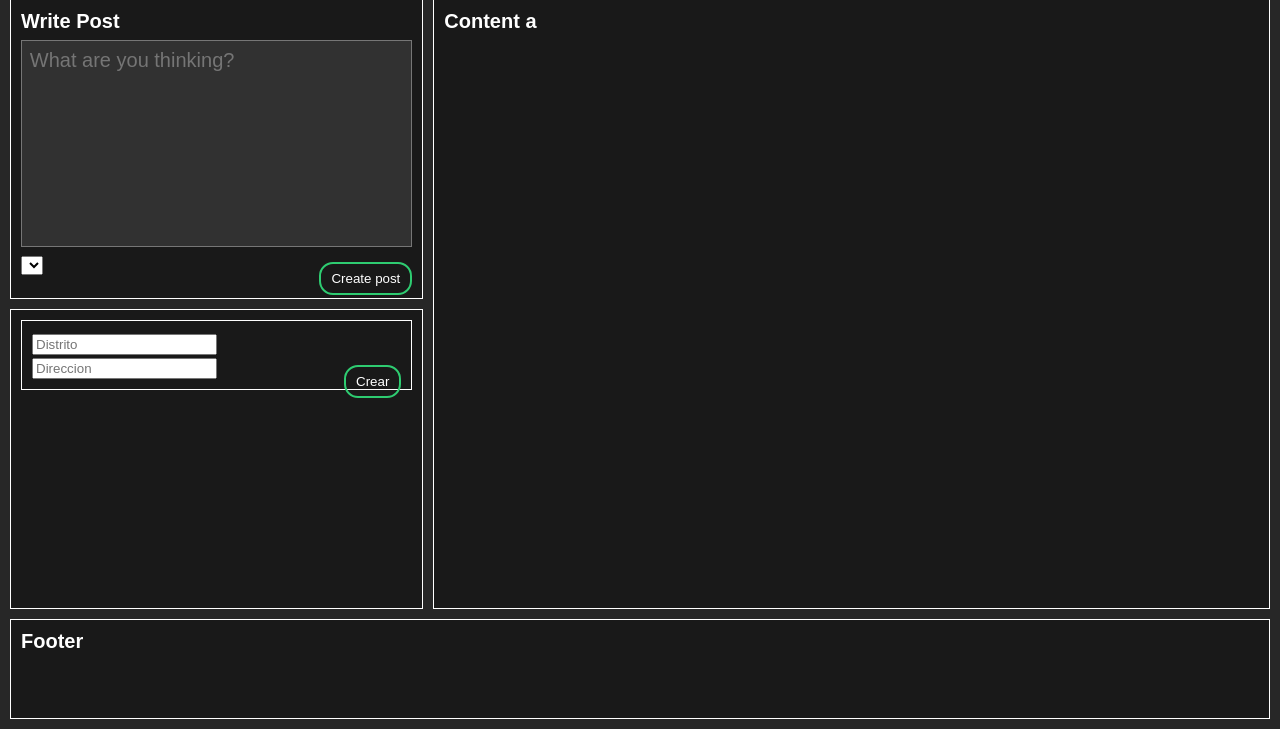
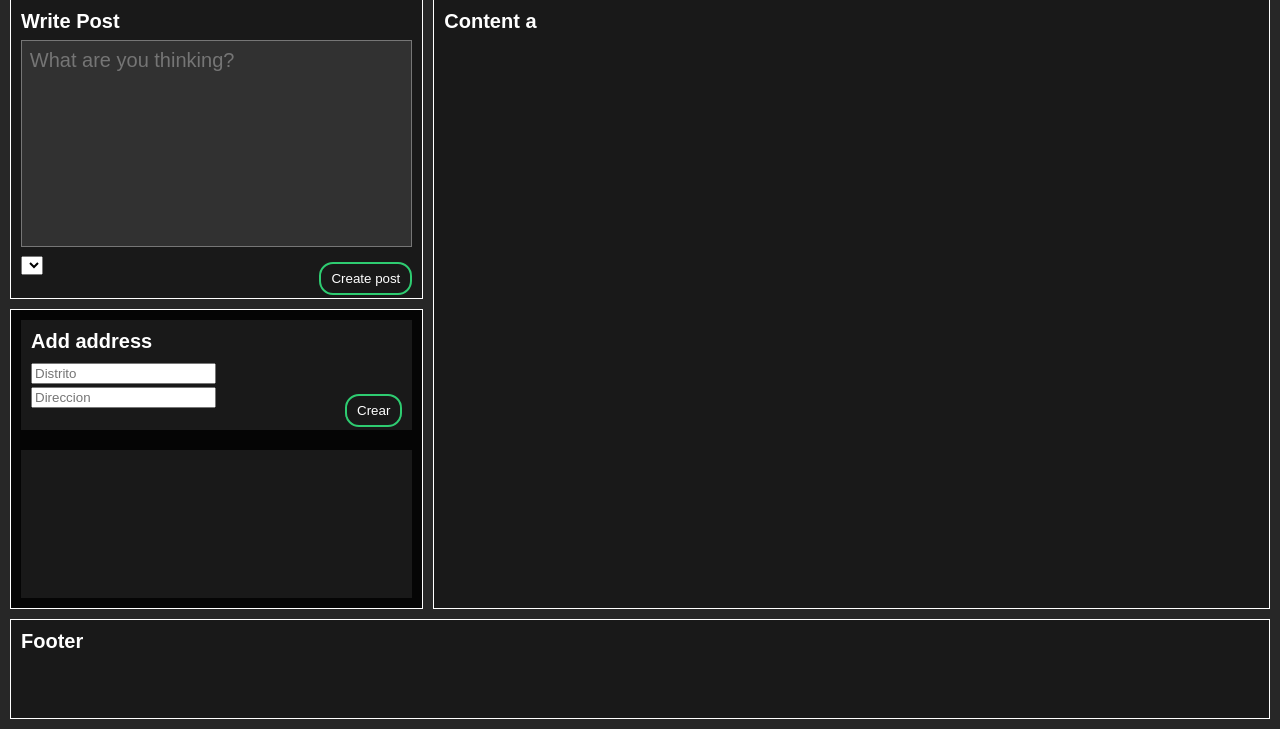
Before and after one commit to lender512/Proyecto-DBP, a Flask app: page /main in a window 1280 px wide. Shown: the part 92-821 px from the top of the page. Run offline with Flask 2, Linux system fonts and the light colour scheme; the visitor is signed in with stand-in values (Sample User, id 1); data comes from the database, SQL or seed files in the repository; data that the repository does not hold is empty.

Commit message:
todo ok end

```diff
--- a/Proyecto/app/app.py
+++ b/Proyecto/app/app.py
@@ -1,3 +1,4 @@
+from operator import add
 from flask import Flask, render_template, request, jsonify
 
 from flask.helpers import flash, url_for
@@ -240,28 +241,31 @@ def upvote_post():
     response = {}
     error = False
 
-    post_id = request.get_json()['post_id']
+    try:
+        post_id = request.get_json()['post_id']
 
-    post = db.session.query(Post).get(int(post_id))
-    like = db.session.query(Like).filter_by(id_persona = current_user.id).filter_by(id_post = post.id).first()
-    if (like is None):
-        like = Like(id_persona = current_user.id, id_post = post_id)
-        post.valoracion = post.valoracion + 1
-        db.session.add(like)
-        response['action'] = 'up'
-    else:
-        db.session.delete(like)
-        post.valoracion = post.valoracion - 1
-        response['action'] = 'down'
+        post = db.session.query(Post).get(int(post_id))
+        like = db.session.query(Like).filter_by(id_persona = current_user.id).filter_by(id_post = post.id).first()
+        if (like is None):
+            like = Like(id_persona = current_user.id, id_post = post_id)
+            post.valoracion = post.valoracion + 1
+            db.session.add(like)
+            response['action'] = 'up'
+        else:
+            db.session.delete(like)
+            post.valoracion = post.valoracion - 1
+            response['action'] = 'down'
 
-    db.session.add(post)
-    db.session.commit()
-    db.session.close()
-    #db.session.expire_all()
-
-    response['id'] = post_id
-
-    print("hola")
+        response['id'] = post_id
+        db.session.add(post)
+        db.session.commit()
+    except:
+        error = True
+        response['error_msg'] = 'Something went wrong'
+        db.session.rollback()
+    finally:
+        db.session.close()
+        response['error'] = error
 
     return jsonify(response)
 
@@ -272,19 +276,25 @@ def create_apartment():
     try:
         district = request.get_json()['district']
         address = request.get_json()['address']
-        apartment = Apartment(id_persona=current_user.id, district = district, address= address)
-        db.session.add(apartment)
-        db.session.commit()
-        response['address'] = apartment.address
-        response['district'] = apartment.district
+        if district.isspace() or len(district) == 0:
+            error = True
+            response['error_msg'] = 'Insert valid district'
+        elif address.isspace() or len(address) == 0:
+            error = True
+            response['error_msg'] = 'Insert valid address'
+        else:
+            apartment = Apartment(id_persona=current_user.id, district = district, address= address)
+            db.session.add(apartment)
+            db.session.commit()
+            response['address'] = apartment.address
+            response['district'] = apartment.district
     except:
         error = True
+        response['error_msg'] = 'Something Went Wrong!'
         db.session.rollback()
     finally:
         db.session.close()
-    if error:
-        response['error_message'] = 'Something Went Wrong!'
-    response['error']= error
+        response['error']= error
 
     return jsonify(response)
 
@@ -316,7 +326,7 @@ def edit_apartment():
     return jsonify(response)
 
 
-@app.route('/apartments/delete', methods=['POST'])
+@app.route('/apartments/delete', methods=['DELETE'])
 def delete_apartment():
     response = {}
     error = False
--- a/Proyecto/app/static/css/edit.css
+++ b/Proyecto/app/static/css/edit.css
@@ -137,6 +137,7 @@ ul div .grey{
      cursor: pointer;
 }
 
+
 ul div .grey:hover{
     background: #2ecc71;
 }
--- a/Proyecto/app/static/css/main.css
+++ b/Proyecto/app/static/css/main.css
@@ -55,6 +55,18 @@ body {
     display: grid;
 
     grid-template-rows: 30px 1fr 30px;
+
+    grid-column-start: 1;
+    grid-row-start: span 1;
+    grid-row-end: span 1;
+    background-color: rgb(5, 5, 5);
+}
+
+div .content-small-b{
+
+    display: grid;
+
+    grid-template-rows: 30px 100px 1fr;
 
     grid-column-start: 1;
     grid-row-start: span 1;
@@ -186,3 +198,7 @@ ul div .comment{
  div .content-small {
     outline: none;
 }
+
+.delete-button {
+    float: right;
+}
--- a/Proyecto/app/templates/main.html
+++ b/Proyecto/app/templates/main.html
@@ -47,6 +47,11 @@
                                 'Content-Type': 'application/json'
                             }
                         }).then(function(response) {
+                            if (response.ok){
+                                console.log("Todo Ok")
+                            } else {
+                                console.log("Todo no Ok")
+                            }
                             return response.json()
                         }).then(function(jsonResponse){
                             console.log(jsonResponse)
@@ -78,15 +83,23 @@
                     }
                 </script>
             </div>
-            <div class="content-small">
+            <div class="content-small-b">
+                <div style="border: transparent;">
+                    Add address
+                </div>
+                <div style="height: 60px; border: transparent;">
+
+
                 <form action="crear-apartment" id='crear-apartment'>
-                    <div>
+
                         <input type="text" name='district' id='district' placeholder='Distrito'>
                         <input type="text" name='address' id='address' placeholder='Direccion'>
                         <input type="submit" value="Crear">
+
+                </form>
                 </div>
-                </form>
-                <ul id="apartmentList" >
+                <div style="padding: 0px; border: none; padding: 0px;">
+                    <ul id="apartmentList" style="list-style-type: none; padding: 0px;" >
                         {% for i in apartments%}
                                 {% if i.id_persona == user.id %}
                                     <li>
@@ -96,6 +109,32 @@
                                 {%endif%}
                         {% endfor %}
                     </ul>
+                </div>
+
+                <script>
+                    const deleteButtons = document.querySelectorAll('.delete-button')
+                    for (let i = 0; i < deleteButtons.length; i++) {
+                        const deleteButton = deleteButtons[i]
+                        deleteButton.onclick = function(e) {
+                            e.preventDefault()
+                            fetch('/apartments/delete', {
+                            method: "DELETE",
+                            body: JSON.stringify({
+                                'apartment_id' : e.target.dataset['id']
+                            }),
+                            headers: {
+                                'Content-Type': 'application/json'
+                            }
+                            }).then(function(response){
+                                e.target.parentElement.remove()
+                                location.reload()
+                            })
+
+                        }
+                    }
+
+                </script>
+
                 <script>
                     document.getElementById('crear-apartment').onsubmit = function(e){
                         e.preventDefault();
@@ -111,7 +150,7 @@
                         }).then(function(response) {
                             return response.json()
                         }).then(function(jsonResponse){
-                            if(jsonResponse['error']===false){
+                            if(jsonResponse['error'] === false){
                                 const liItem = document.createElement("li")
                                 const text = document.createTextNode(' ' + jsonResponse.district + ', ' + jsonResponse.address + ' ')
                                 liItem.appendChild(text)
@@ -125,10 +164,9 @@
                                 document.getElementById('district').value = ''
                                 document.getElementById('address').value = ''
                                 window.location.reload(true)
-                            }else{
-                                const message = jsonResponse['error_message']
-                                document.getElementById('error').className = ''
-                                document.getElementById('error').innerHTML = message
+                            } else {
+                                const message = jsonResponse['error_msg']
+                                alert(message)
                             }
 
                         });
--- a/Proyecto/app/templates/search.html
+++ b/Proyecto/app/templates/search.html
@@ -26,7 +26,7 @@
                 Aqui podrá buscar fiestas según el distrito que más prefiera c:
             </div>
             {% endif %}
-            <ul id="districts">
+            <ul id="districts" style="grid-column-end: 4; grid-column-start: 1;">
                 {% for i in data|sort(attribute='id', reverse = True)%}
                     <div class="post" >{{modelo.query.get(i.id_persona).name}} ({{i.district}}, {{i.address}}):
                         <div class="comment">
```
Also changed, not shown: Proyecto/app/templates/edit.html (+12 -3 lines). Lines whose indentation alone changed are shown as unchanged.
